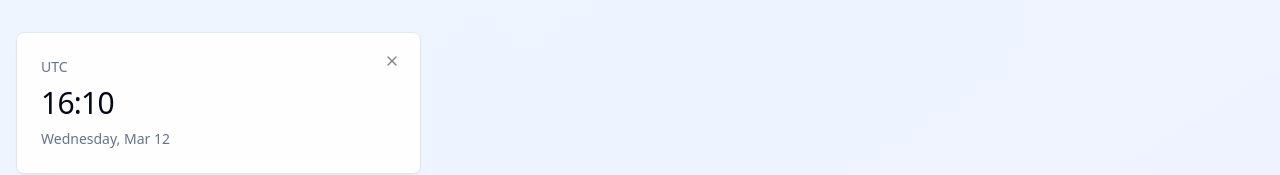
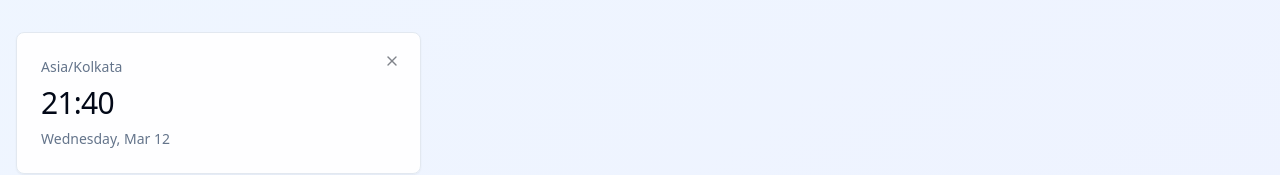
Before and after one commit to properlypurple/temporal-tracker, a React (Vite) app: page / in a window 1280 px wide. Shown: the part 206-381 px from the top of the page. Built offline with nearby package versions, Linux system fonts and the light colour scheme.

Commit message:
Set default timezone
Sets the default timezone to Asia/Kolkata.

```diff
--- a/src/pages/Index.tsx
+++ b/src/pages/Index.tsx
@@ -8,7 +8,7 @@ import { useToast } from "@/components/ui/use-toast";
 const Index = () => {
   const [selectedTimezones, setSelectedTimezones] = useState<string[]>(() => {
     const saved = localStorage.getItem("selectedTimezones");
-    return saved ? JSON.parse(saved) : ["UTC"];
+    return saved ? JSON.parse(saved) : ["Asia/Kolkata"];
   });
 
   const [currentTime, setCurrentTime] = useState(new Date());
```
